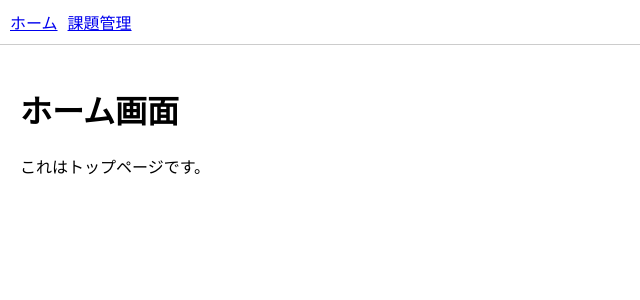
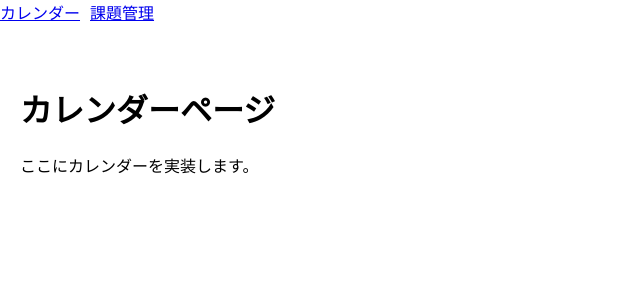
Before and after one commit to csno25810/my-app-2025, a React (Create React App) app: page / in a window 1280 px wide. Shown: the top 300 px of the page, without its empty margins (0-640 px from the left). Built offline with nearby package versions, Linux system fonts and the light colour scheme.

Commit message:
ホーム画面の削除、カレンダーページの追加

```diff
--- a/src/App.js
+++ b/src/App.js
@@ -1,21 +1,22 @@
 import React from 'react';
-import { BrowserRouter as Router, Routes, Route, Link } from 'react-router-dom';
-
-import Home from './pages/Home';
+import { BrowserRouter as Router, Routes, Route } from 'react-router-dom';
+import Calendar from './pages/Calendar';
 import Tasks from './pages/Tasks';
 
 function App() {
   return (
     <Router>
-      <nav style={{ padding: '10px', borderBottom: '1px solid #ccc' }}>
-        <Link to="/" style={{ marginRight: '10px' }}>ホーム</Link>
-        <Link to="/tasks">課題管理</Link>
-      </nav>
+      <div>
+        <nav style={{ marginBottom: '20px' }}>
+          <a href="/" style={{ marginRight: '10px' }}>カレンダー</a>
+          <a href="/tasks">課題管理</a>
+        </nav>
 
-      <Routes>
-        <Route path="/" element={<Home />} />
-        <Route path="/tasks" element={<Tasks />} />
-      </Routes>
+        <Routes>
+          <Route path="/" element={<Calendar />} />
+          <Route path="/tasks" element={<Tasks />} />
+        </Routes>
+      </div>
     </Router>
   );
 }
--- /dev/null
+++ b/src/pages/Calendar.js
@@ -0,0 +1,12 @@
+import React from 'react';
+
+function Calendar() {
+  return (
+    <div style={{ padding: '20px' }}>
+      <h1>カレンダーページ</h1>
+      <p>ここにカレンダーを実装します。</p>
+    </div>
+  );
+}
+
+export default Calendar;
--- a/src/pages/Home.js
+++ /dev/null
@@ -1,13 +0,0 @@
-// src/pages/Home.js
-import React from 'react';
-
-function Home() {
-  return (
-    <div style={{ padding: '20px' }}>
-      <h1>ホーム画面</h1>
-      <p>これはトップページです。</p>
-    </div>
-  );
-}
-
-export default Home;
```
